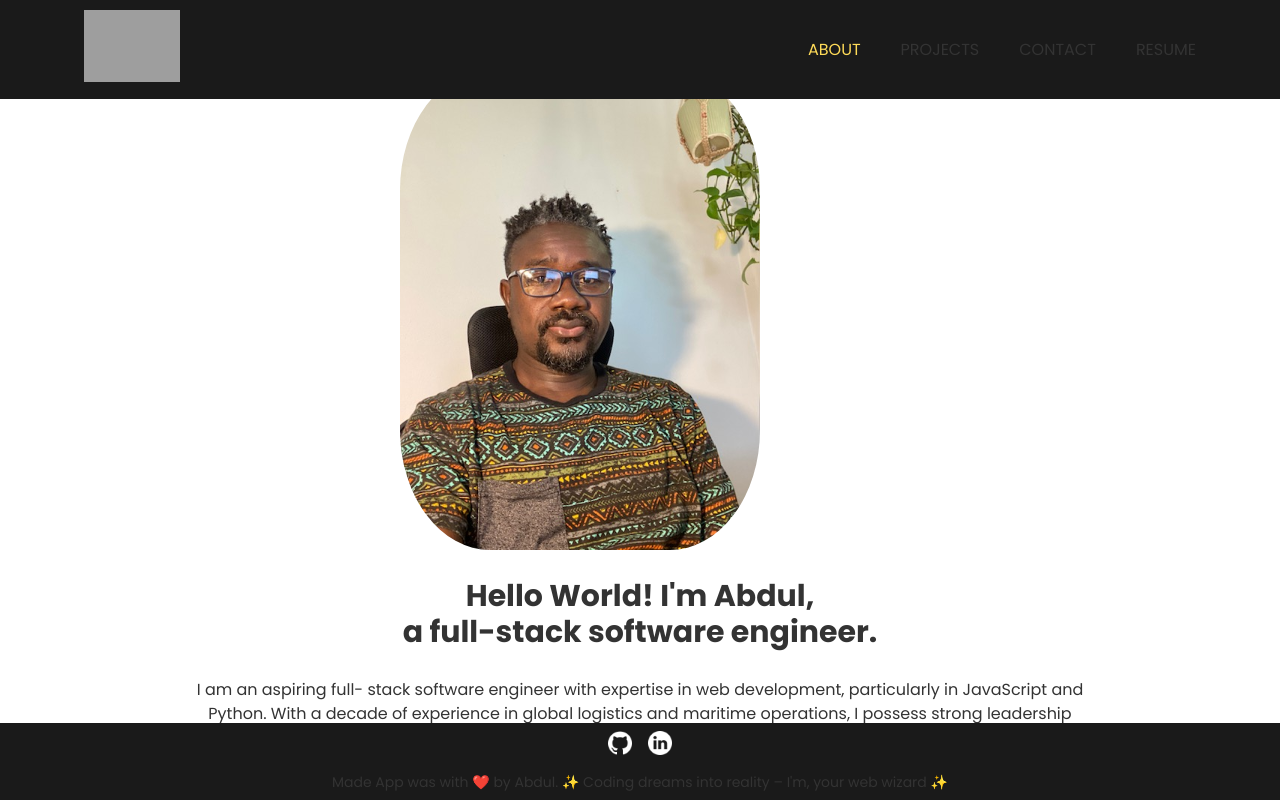
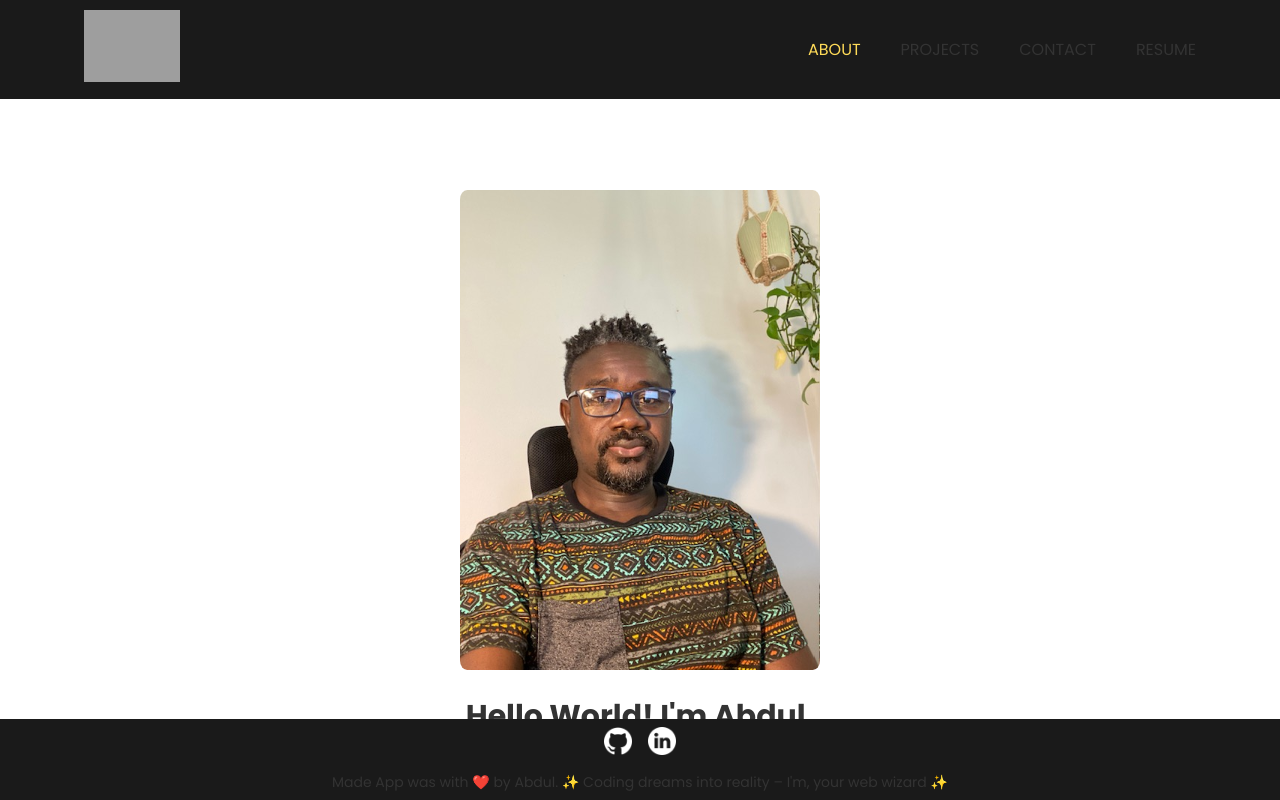
Before and after one commit to abdulsamedtma/React-Portfolio, a React (Vite) app: page / in a window 1280 px wide. Shown: the top 800 px of the page. Built offline with nearby package versions, Linux system fonts and the light colour scheme; grey boxes are pictures that could not be loaded.

Commit message:
Added more unique styling to page

```diff
--- a/src/components/Footer.jsx
+++ b/src/components/Footer.jsx
@@ -1,6 +1,5 @@
 import github from "../assets/github.png";
 import linkedin from "../assets/linkedin.png";
-import Facebook from "../assets/facebook.png";
 import { Link } from 'react-router-dom';
 
 function Footer() {
@@ -8,12 +7,12 @@ function Footer() {
         <footer className="fixed bottom-0 left-0 w-full py-2 bg-dark">
             <div className="text-center">
                 <ul className="flex justify-center">
-                    <li className="w-6">
+                    <li className="w-7">
                         <Link to="https://github.com/abdulsamedtma" target="_blank" rel="noreferrer">
                             <img src={github} alt="github logo" />
                         </Link>
                     </li>
-                    <li className="w-6 ml-4">
+                    <li className="w-7 ml-4">
                         <Link to="https://www.linkedin.com/in/abdul-samed-alhassan-3653a02a/" target="_blank" rel="noreferrer">
                             <img src={linkedin} alt="linkedin logo" />
                         </Link>
--- a/src/components/pages/Projects.jsx
+++ b/src/components/pages/Projects.jsx
@@ -16,7 +16,7 @@ function Projects() {
             <img
               className="w-full h-48"
               src={project1}
-              alt="The main page of a movie quiz mobile friendly application"
+              alt="The main screen of Moive Ranker with a movie poster and a form to enter a guess"
             />
             <h3 className="mt-3 lg:text-lg font-bold">Moive Ranker</h3>
             <p className="mt-1 text-sm">
@@ -100,7 +100,7 @@ function Projects() {
             <img
               className="w-full h-48"
               src={project4}
-              alt="A table-style schedule list with the current time highlighted in red"
+              alt=" The main screen of Recipe Eats with delicious dessert photos"
             />
             <h3 className="mt-3 lg:text-lg font-bold">Recipe Eats</h3>
             <p className="mt-1 text-sm">
@@ -127,7 +127,7 @@ function Projects() {
             <img
               className="w-full h-48"
               src={project5}
-              alt="The problem is displayed on the screen, and the remaining time is shown on the right"
+              alt="The main screen of Weather dashboard with search area on the left"
             />
             <h3 className="mt-3 lg:text-lg font-bold">Weather Dashboard</h3>
             <p className="mt-1 text-sm">
@@ -149,18 +149,21 @@ function Projects() {
               >
                 View the app
               </Link>
+            </div>
+            <div className="mt-8">
               <li className="w-full mt-8 sm:ml-5">
                 <img
-                  className="w-full h-48"
+                  className="w-full h-48 mt-8"
                   src={project6}
-                  alt="The main screen of Weather dashboard with search area on the left"
+                  alt="The main screen of Work Day Scheduler with time blocks for each hour of the day"
                 />
                 <h3 className="mt-3 lg:text-lg font-bold">
                   Work Day Scheduler
                 </h3>
                 <p className="mt-1 text-sm">
                   Enhance your time management with the Scheduler app, your
-                  perfect workday companion.
+                  perfect workday companion. This will help you to organize your
+                  day and manage your time more effectively.
                 </p>
                 <div className="mt-4">
                   <Link
--- a/src/style.css
+++ b/src/style.css
@@ -42,7 +42,7 @@ a {
   color: #0077b6; /* Dark blue for links */
   display: inline-block;
   width: inherit;
-  transition: color 0.3s;
+  transition: color 0.2s;
 }
 
 a:hover {
@@ -58,8 +58,10 @@ table {
 .profile-Img {
   display: block;
   width: 75%;
-  border-radius: 25%;
+  border-radius: 2%;
   height: 25%;
+  margin: 0 auto;
+  margin-top: 25%;
 }
 
 textarea {
```
